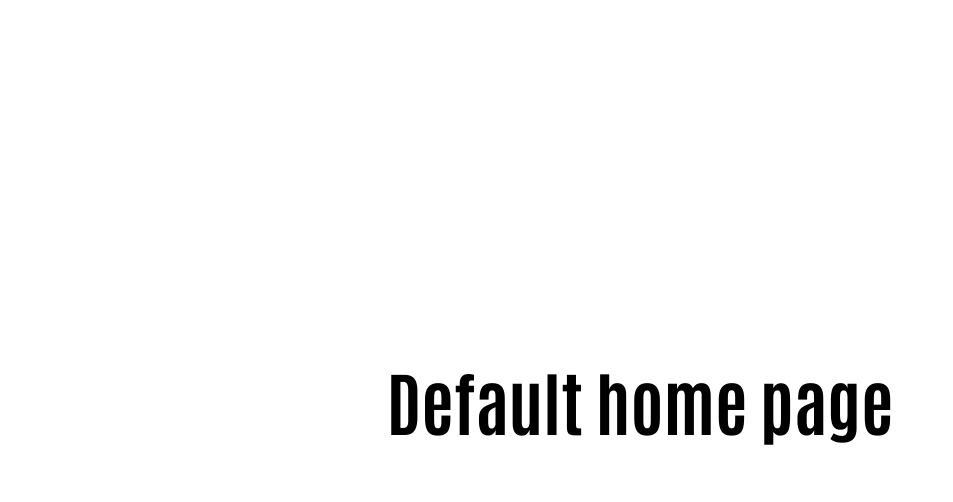
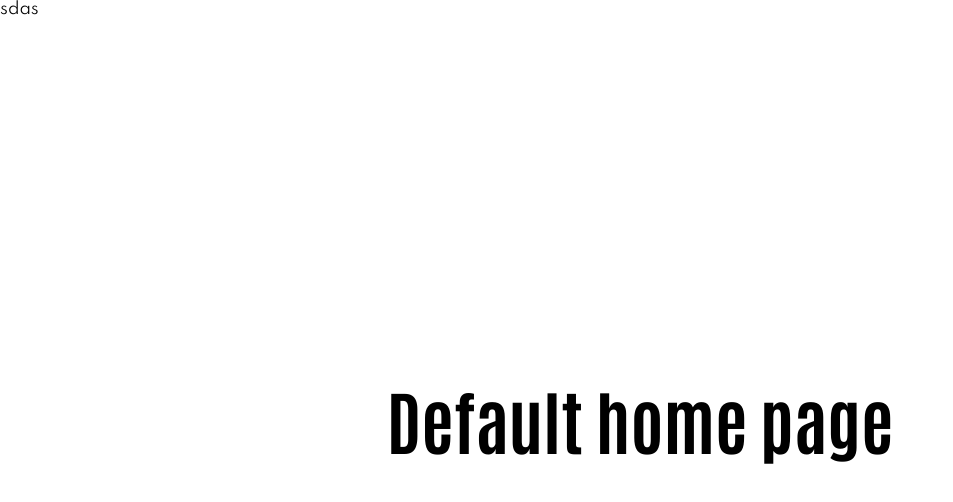
Before and after one commit to NinjaInShade/planet-fact-site, a React (Create React App) app: page / in a window 1280 px wide. Shown: the top 502 px of the page, without its empty margins (0-953 px from the left). Built offline with nearby package versions, Linux system fonts and the light colour scheme; the HTML template or start-up script is replaced by a standard one.

Commit message:
Added navbar to routing

```diff
--- a/src/App.js
+++ b/src/App.js
@@ -1,6 +1,7 @@
 import React, { Suspense, lazy } from 'react';
 import { BrowserRouter as Router, Switch, Route } from 'react-router-dom';
 import LoadingSpinner from './components/LoadingSpinner/LoadingSpinner';
+import Navbar from './components/Navbar/Navbar.js';
 import './base.css';
 
 const PlanetPage = lazy(() => import('./pages/PlanetPage/PlanetPage'));
@@ -9,6 +10,9 @@
   return (
     <Router>
       <Suspense fallback={<LoadingSpinner />}>
+        {/* Navbar needs to be on every page */}
+        <Navbar />
+
         <Switch>
           {/* Entry page for application - the home page */}
           <Route path='/:planet' exact>
--- /dev/null
+++ b/src/components/Navbar/Navbar.js
@@ -0,0 +1,5 @@
+import React from 'react';
+
+export default function Navbar() {
+  return <div>sdas</div>;
+}
```
Also changed, not shown: src/components/Navbar/Navbar.css (added).
